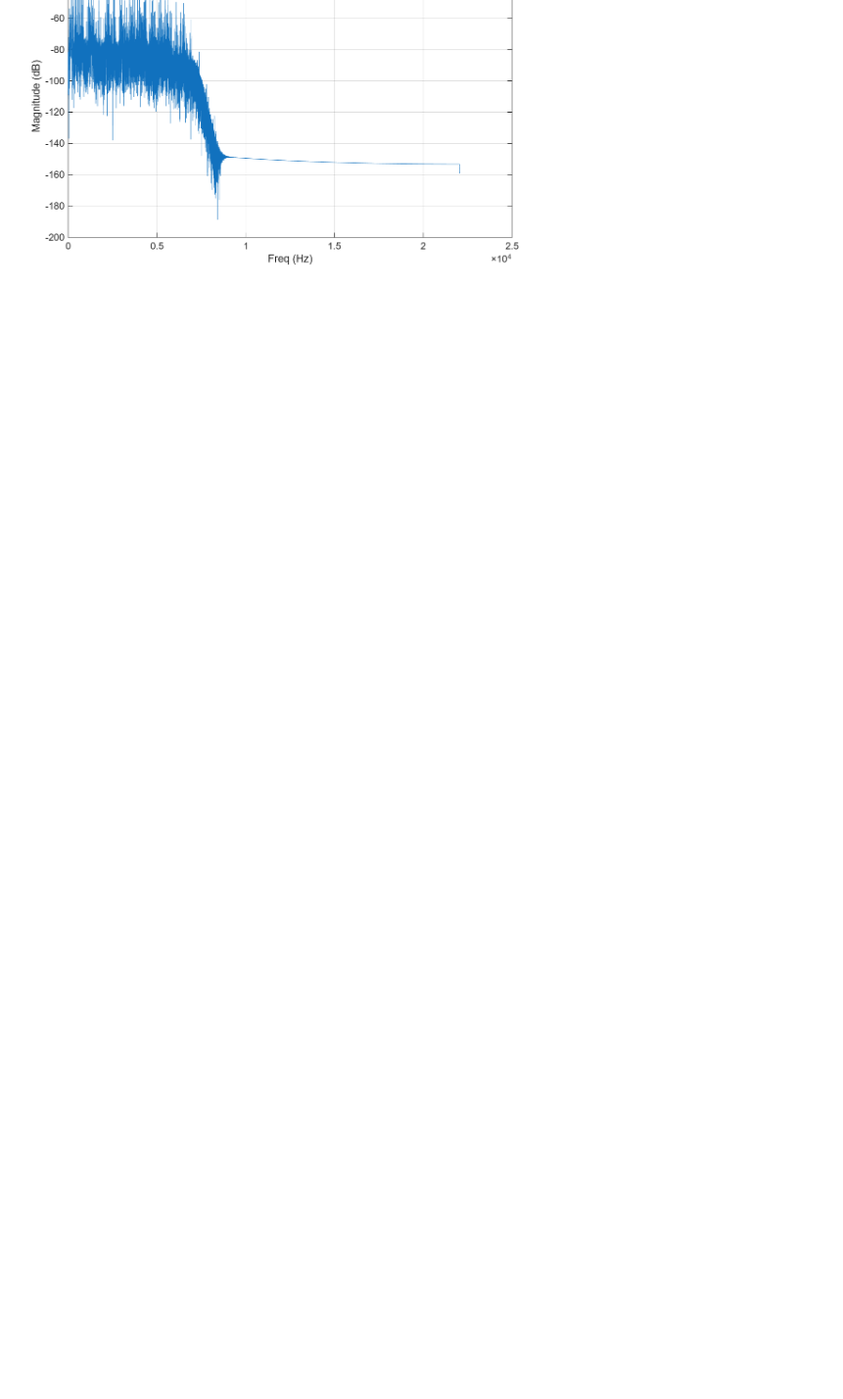
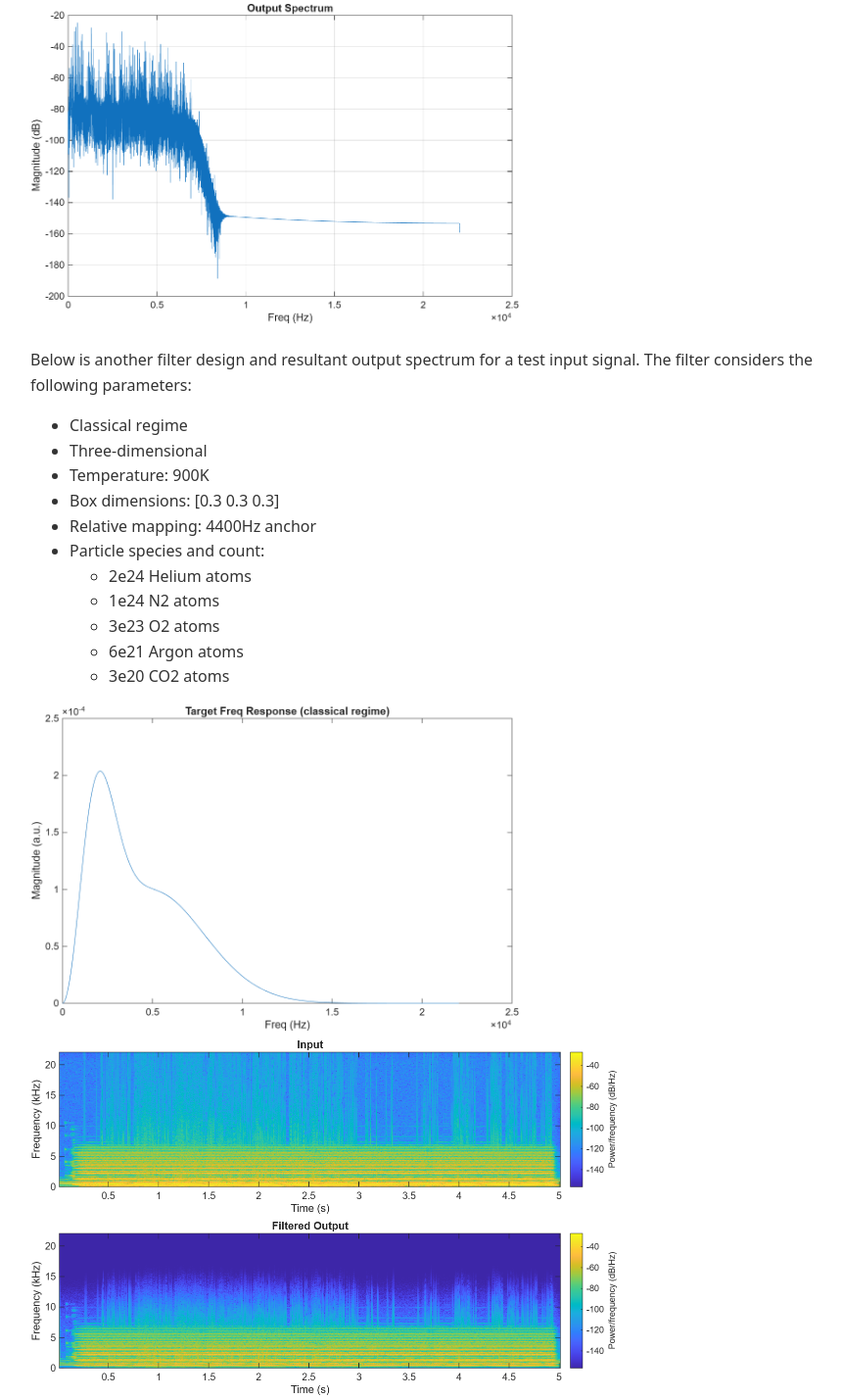
Before and after one commit to Nathan-Lippa/Nathan-Lippa.github.io, a plain HTML site: page projects/statmechqualizer.html in a window 1280 px wide. Shown: the part 6336-7764 px from the top of the page at 98% size, without its empty margins (209-1070 px from the left). Before the commit the page ends 6662 px from the top, so only its background shows below. Drawn offline with nearby package versions, Linux system fonts and the light colour scheme.

Commit message:
Update statmechqualizer.html
example 2 added

```diff
--- a/projects/statmechqualizer.html
+++ b/projects/statmechqualizer.html
@@ -471,10 +471,40 @@
                      alt="Frequency distribution for 2D quantum filter."
                      width=500>
                 <img src="../projects/statmechqualizer-pictures/2DQuantumFilterOutputSpectrum.png"
-                     alt="Filter input and output response with test sound file."
+                     alt="Quantum filter input and output response with test sound file."
+                     width=600>
+                <img src="../projects/statmechqualizer-pictures/2DQuantumFilterOutputSpectrumFreq.png"
+                     alt="Quantum filter output response in frequency domain."
                      width=500>
-                <img src="../projects/statmechqualizer-pictures/2DQuantumFilterOutputSpectrumFreq.png"
-                     alt="Filter output response in frequency domain."
+                </p>
+
+                <p>
+                    Below is another filter design and resultant output spectrum for a test
+                    input signal. The filter considers the following parameters:
+                    <ul>
+                      <li>Classical regime</li>
+                      <li>Three-dimensional</li>
+                      <li>Temperature: 900K</li>
+                      <li>Box dimensions: [0.3 0.3 0.3]</li>
+                      <li>Relative mapping: 4400Hz anchor</li>
+                      <li>Particle species and count:
+                          <ul>
+                              <li>2e24 Helium atoms</li>
+                              <li>1e24 N2 atoms</li>
+                              <li>3e23 O2 atoms</li>
+                              <li>6e21 Argon atoms</li>
+                              <li>3e20 CO2 atoms</li>
+                          </ul>
+                          </li>
+                    </ul>
+                <img src="../projects/statmechqualizer-pictures/3DClassicalFilter.png"
+                     alt="Frequency distribution for 3D classical filter."
+                     width=500>
+                <img src="../projects/statmechqualizer-pictures/3DClassicalFilterSpectrogram.png"
+                     alt="Classical filter input and output response with test sound file."
+                     width=600>
+                <img src="../projects/statmechqualizer-pictures/3DClassicalFilterSpectrumFreq.png"
+                     alt="Classical filter output response in frequency domain."
                      width=500>
                 </p>
             </section>
```
